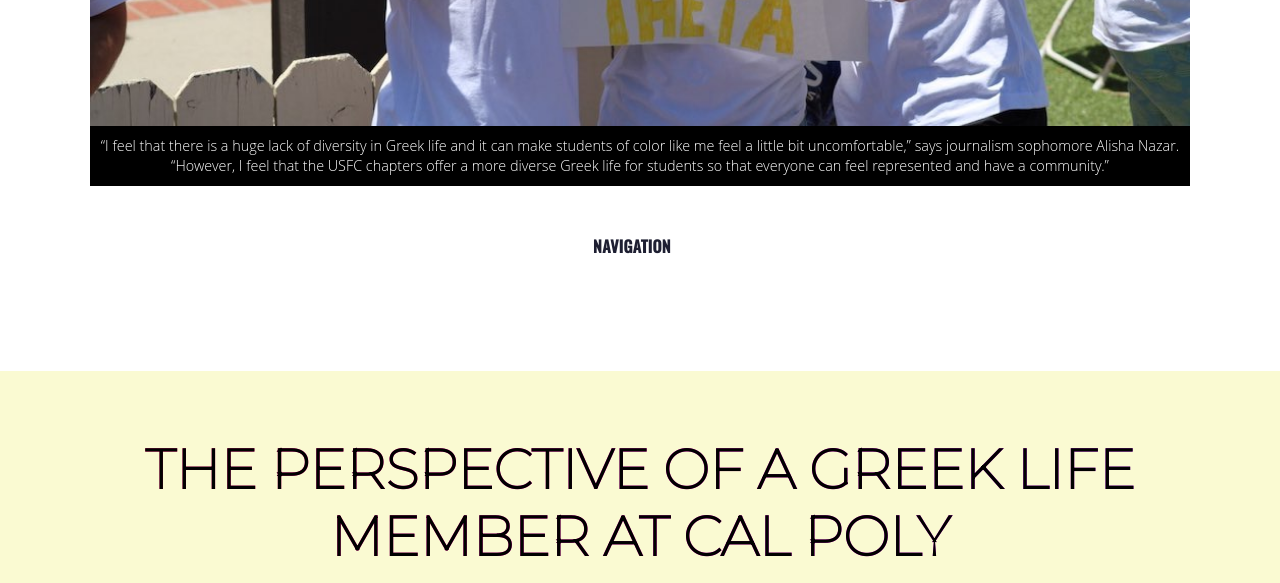
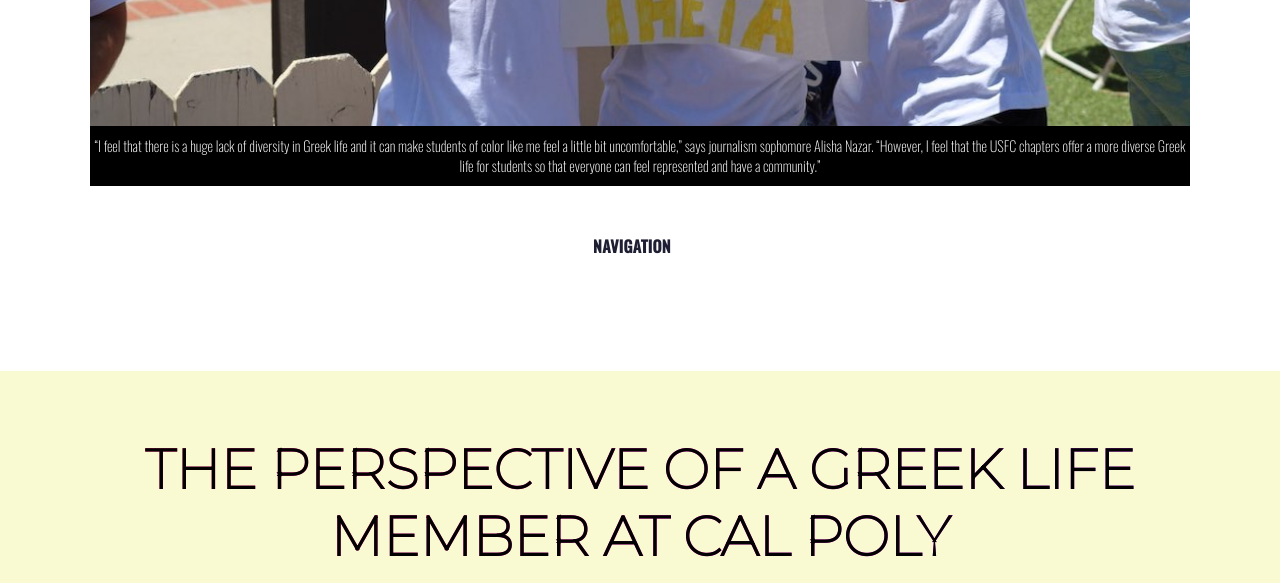
Before and after one commit to angelapassalacqua/j410passalacqua, a plain HTML site: page index.html in a window 1280 px wide. Shown: the part 2000-2583 px from the top of the page. Drawn offline with nearby package versions, Linux system fonts and the light colour scheme; a script that the page names is missing.

Commit message:
Update style.css

```diff
--- a/style.css
+++ b/style.css
@@ -330,7 +330,7 @@ filter: alpha(opacity=70)
 #alt-caption {
     background-color: black;
     color: #ffffff;
-    font-family: 'Open Sans', sans-serif;
+    font-family: 'Oswald', sans-serif;
     font-size: .9em;
     margin-left: auto;
     margin-right: auto;
```
